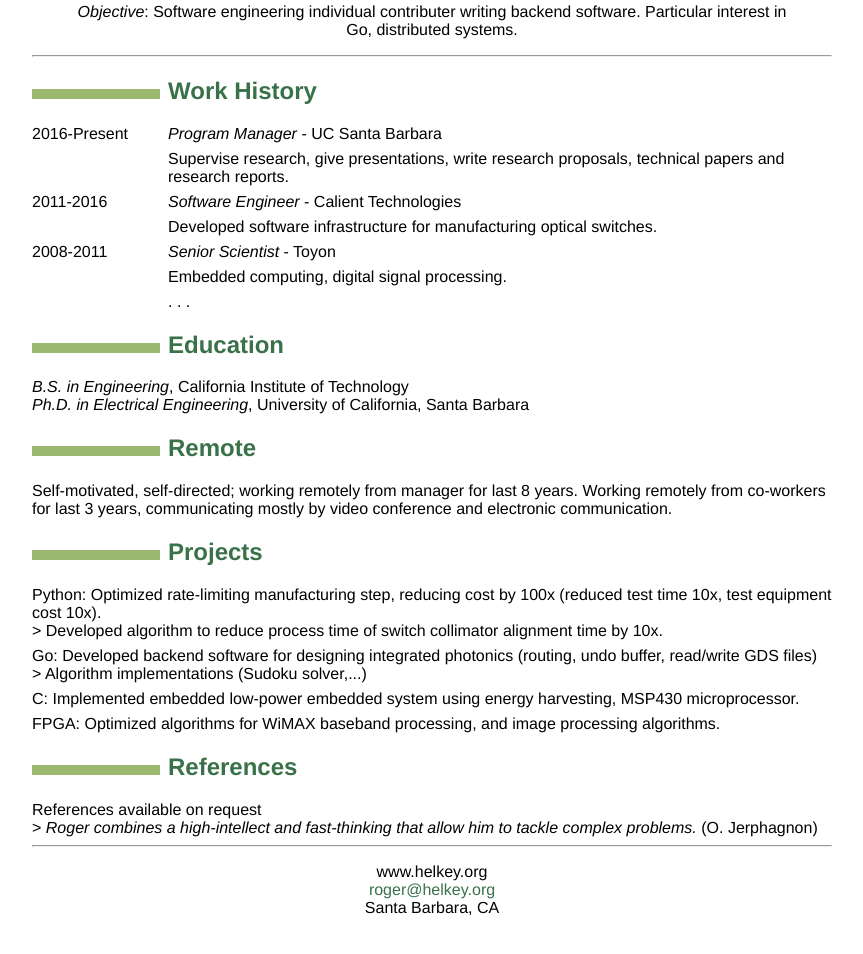
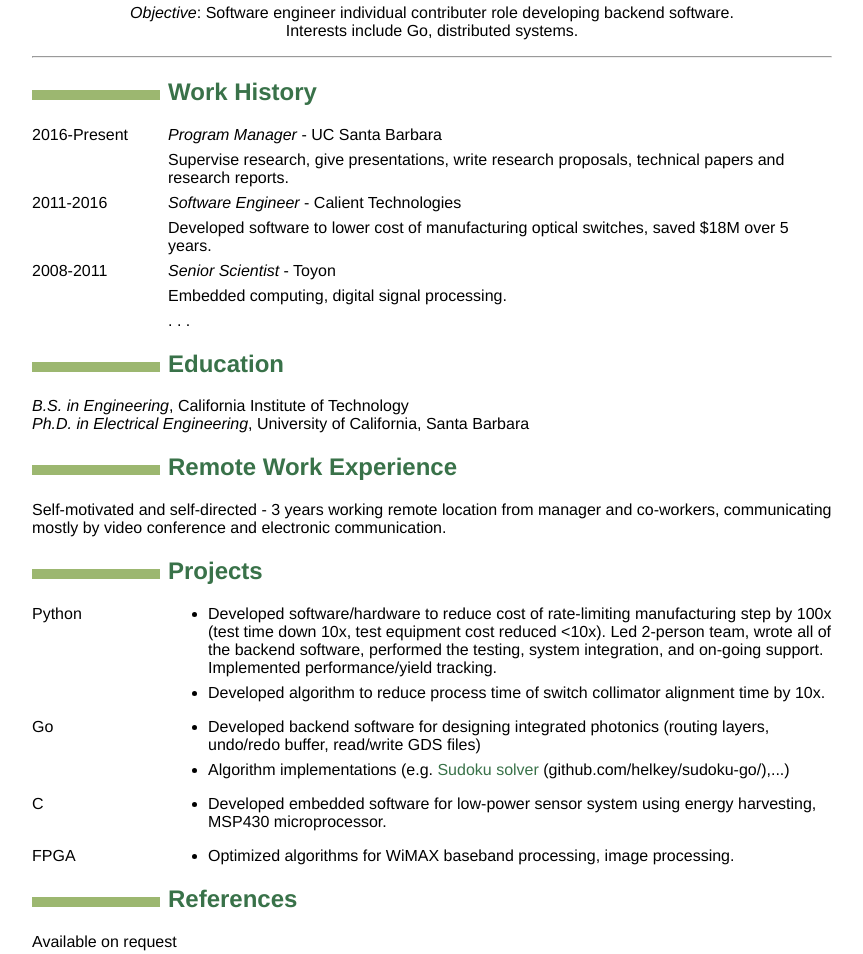
Before and after one commit to helkey/helkey, a plain HTML site: page index.html in a window 1280 px wide. Shown: the part 141-1095 px from the top of the page, without its empty margins (208-1071 px from the left). Drawn offline with Linux system fonts and the light colour scheme.

Commit message:
formatting

```diff
--- a/index.html
+++ b/index.html
@@ -9,10 +9,13 @@
   <link rel="stylesheet" href="style.css" type="text/css" />
 </head>
 <body>
+<blockquote>
 <h1 id="roger-helkey">Roger Helkey</h1>
+</blockquote>
 <hr />
 <blockquote>
-<p><i>Objective</i>: Software engineering individual contributer writing backend software. Particular interest in Go, distributed systems.</p>
+<p><i>Objective</i>: Software engineer individual contributer role developing backend software.<br />
+Interests include Go, distributed systems.</p>
 </blockquote>
 <hr />
 <h2 id="work-history">Work History</h2>
@@ -23,7 +26,7 @@
 </dd>
 <dt>2011-2016</dt>
 <dd><p><i>Software Engineer</i> - Calient Technologies</p>
-<p>Developed software infrastructure for manufacturing optical switches.</p>
+<p>Developed software to lower cost of manufacturing optical switches, saved $18M over 5 years.</p>
 </dd>
 <dt>2008-2011</dt>
 <dd><p><i>Senior Scientist</i> - Toyon</p>
@@ -34,18 +37,37 @@
 <h2 id="education">Education</h2>
 <p><i>B.S. in Engineering</i>, California Institute of Technology<br />
 <i>Ph.D. in Electrical Engineering</i>, University of California, Santa Barbara</p>
-<h2 id="remote">Remote</h2>
-<p>Self-motivated, self-directed; working remotely from manager for last 8 years. Working remotely from co-workers for last 3 years, communicating mostly by video conference and electronic communication.</p>
+<h2 id="remote-work-experience">Remote Work Experience</h2>
+<p>Self-motivated and self-directed - 3 years working remote location from manager and co-workers, communicating mostly by video conference and electronic communication.</p>
 <h2 id="projects">Projects</h2>
-<p>Python: Optimized rate-limiting manufacturing step, reducing cost by 100x (reduced test time 10x, test equipment cost 10x).<br />
-&gt; Developed algorithm to reduce process time of switch collimator alignment time by 10x.</p>
-<p>Go: Developed backend software for designing integrated photonics (routing, undo buffer, read/write GDS files)<br />
-&gt; Algorithm implementations (Sudoku solver,...)</p>
-<p>C: Implemented embedded low-power embedded system using energy harvesting, MSP430 microprocessor.</p>
-<p>FPGA: Optimized algorithms for WiMAX baseband processing, and image processing algorithms.</p>
+<dl>
+<dt>Python</dt>
+<dd><ul>
+<li><p>Developed software/hardware to reduce cost of rate-limiting manufacturing step by 100x (test time down 10x, test equipment cost reduced &lt;10x). Led 2-person team, wrote all of the backend software, performed the testing, system integration, and on-going support. Implemented performance/yield tracking.<br />
+</p></li>
+<li><p>Developed algorithm to reduce process time of switch collimator alignment time by 10x.</p></li>
+</ul>
+</dd>
+<dt>Go</dt>
+<dd><ul>
+<li><p>Developed backend software for designing integrated photonics (routing layers, undo/redo buffer, read/write GDS files)<br />
+</p></li>
+<li><p>Algorithm implementations (e.g. <a href="https://github.com/helkey/sudoku-go/">Sudoku solver</a> (github.com/helkey/sudoku-go/),...)</p></li>
+</ul>
+</dd>
+<dt>C</dt>
+<dd><ul>
+<li>Developed embedded software for low-power sensor system using energy harvesting, MSP430 microprocessor.</li>
+</ul>
+</dd>
+<dt>FPGA</dt>
+<dd><ul>
+<li>Optimized algorithms for WiMAX baseband processing, image processing.</li>
+</ul>
+</dd>
+</dl>
 <h2 id="references">References</h2>
-<p>References available on request<br />
-&gt; <i>Roger combines a high-intellect and fast-thinking that allow him to tackle complex problems.</i> (O. Jerphagnon)</p>
+<p>Available on request</p>
 <hr />
 <blockquote>
 <p>www.helkey.org<br />
```
Also changed, not shown: 1 other file.
